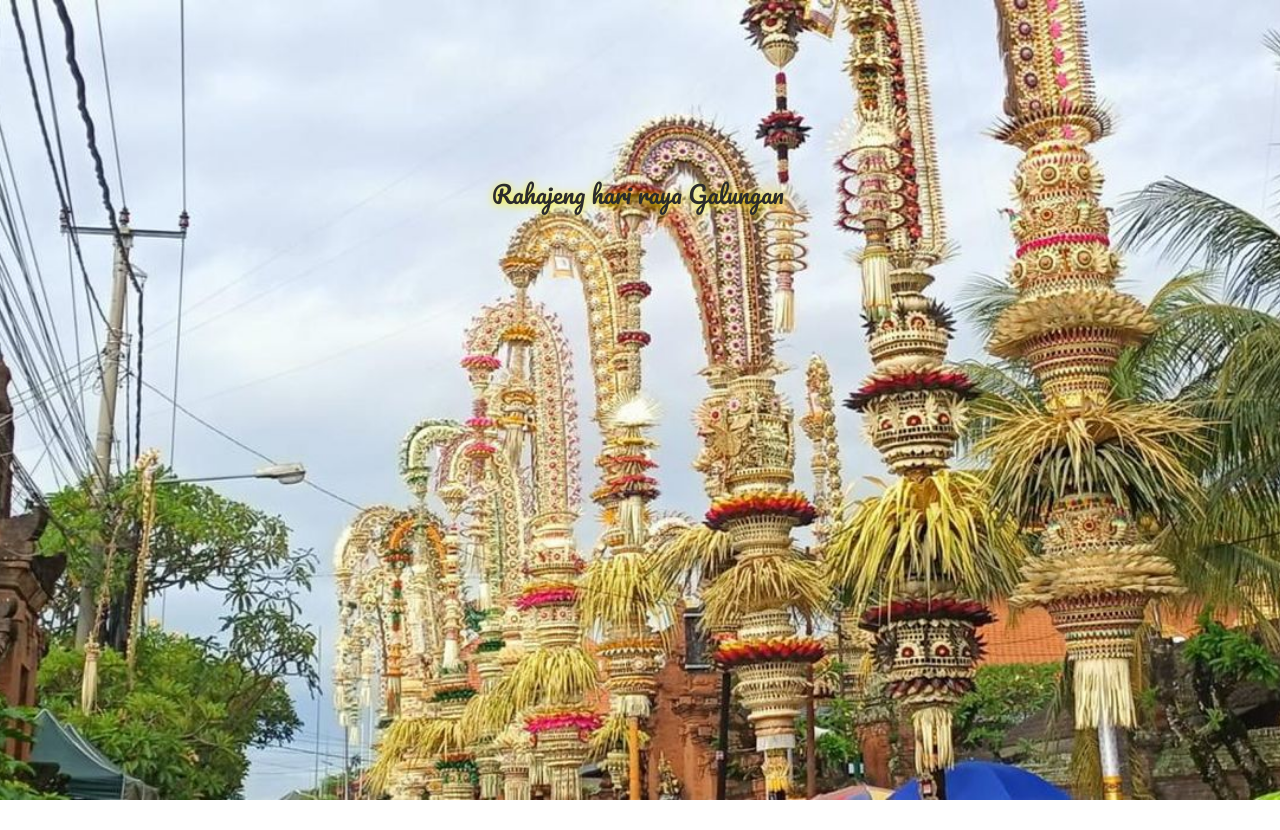
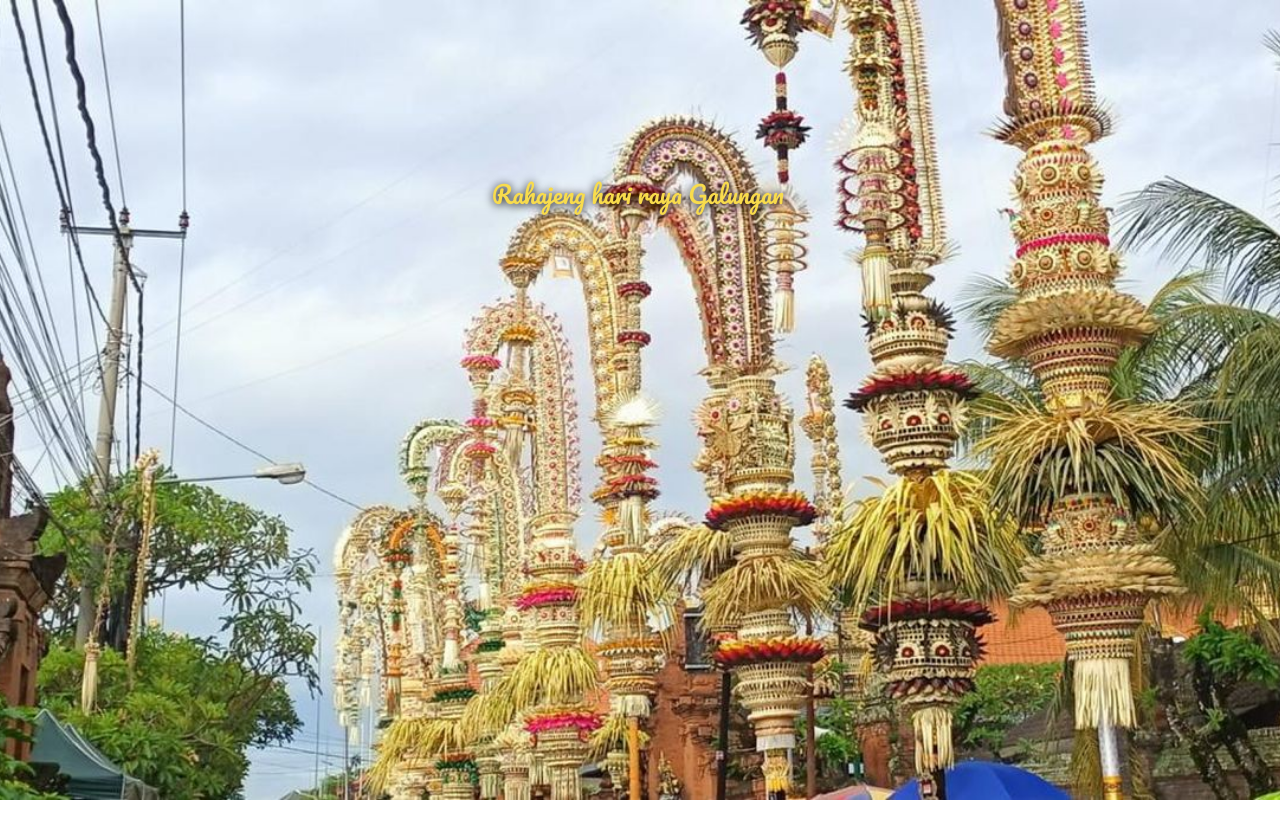
Before and after one commit to prdiptaa/cumabuatkamu, a plain HTML site: page index.html in a window 1280 px wide. Both pictures are taken after typing "Sample" into the empty fields and a click on the button "udahh". Drawn offline with Linux system fonts and the light colour scheme.

Commit message:
Update index.html
ubah color text

```diff
--- a/index.html
+++ b/index.html
@@ -88,10 +88,10 @@
             opacity: 0;
             animation: fadeInText 3s forwards;
             font-size: 24px;
-            color: rgb(43, 43, 43);
+            color: #f9dc4c;
             font-weight: 500;
             font-family: "Pacifico", cursive;
-            text-shadow: 0px 1px 10px #fff200;
+            text-shadow: 0px 1px 10px #000;
             z-index: 99;
         }
 
```
